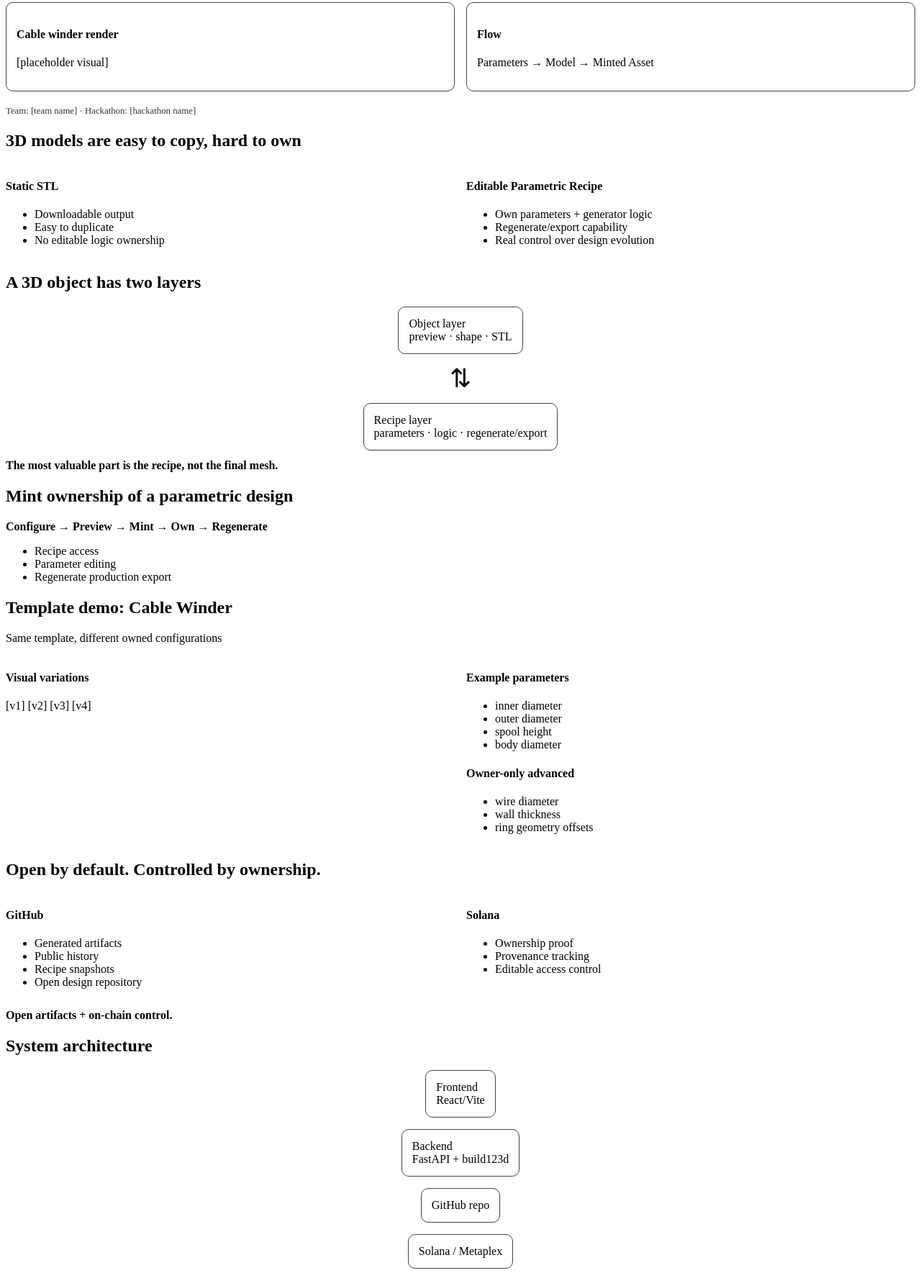
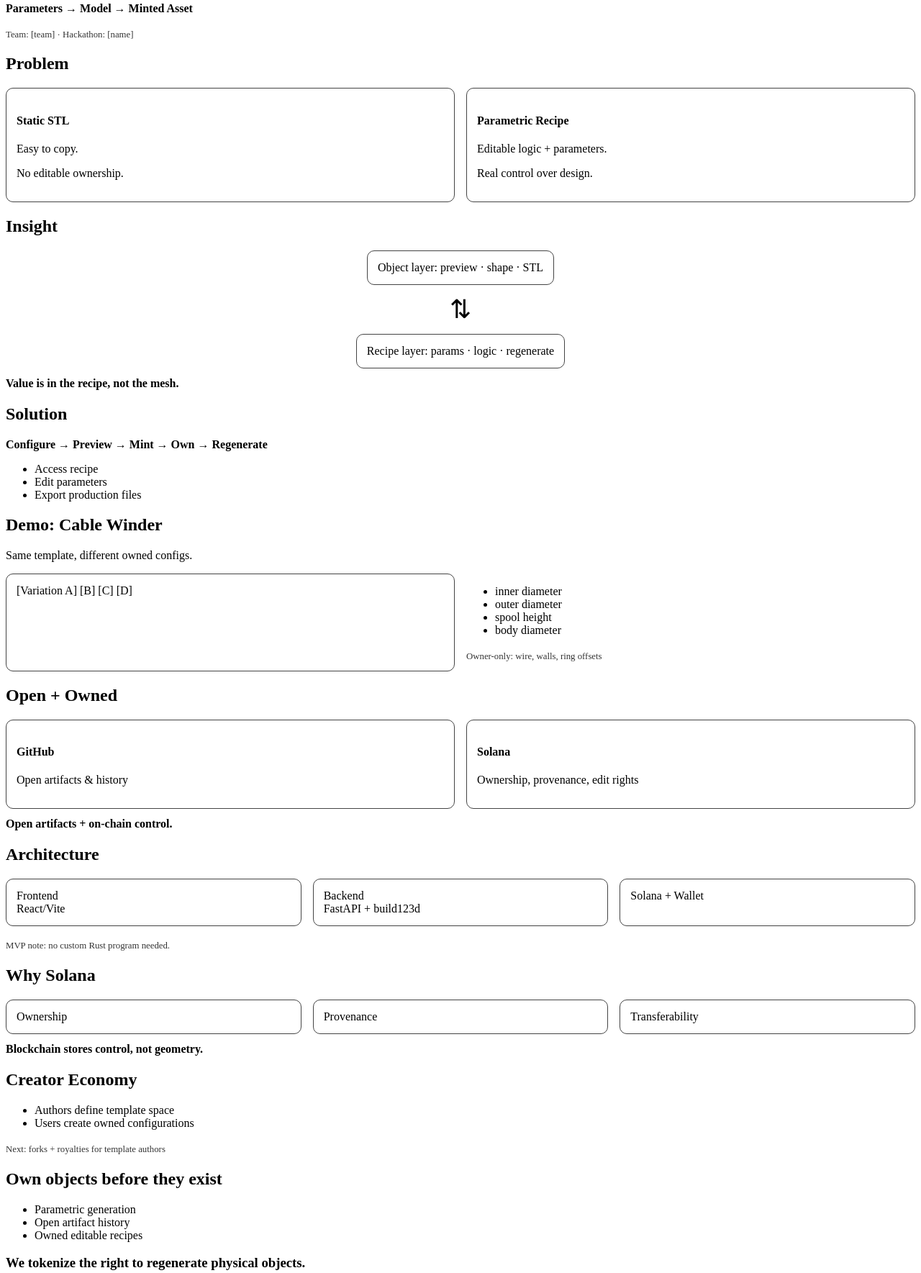
Before and after one commit to maxistar/paramint-slides, a website built with Vite: page index.html in a window 1280 px wide. Shown: the part 139-1908 px from the top of the page at 72% size. Built offline with nearby package versions, Linux system fonts and the light colour scheme; what reveal.js would draw is missing.

Commit message:
content: shorten slides and rename product to 3dmint

```diff
--- a/index.html
+++ b/index.html
@@ -3,162 +3,125 @@
   <head>
     <meta charset="UTF-8" />
     <meta name="viewport" content="width=device-width, initial-scale=1.0" />
-    <title>Paramint Pitch Slides</title>
+    <title>3dmint Pitch Slides</title>
   </head>
   <body>
     <div class="reveal">
       <div class="slides">
         <section>
-          <h1>Paramint</h1>
+          <h1>3dmint</h1>
           <h3>Own the recipe, not just the file</h3>
           <p>Parametric 3D models + Solana ownership</p>
-          <div class="hero-grid">
-            <div class="hero-card">
-              <h4>Cable winder render</h4>
-              <p>[placeholder visual]</p>
-            </div>
-            <div class="hero-card">
-              <h4>Flow</h4>
-              <p>Parameters → Model → Minted Asset</p>
-            </div>
-          </div>
-          <p class="meta">Team: [team name] · Hackathon: [hackathon name]</p>
+          <p class="flow">Parameters → Model → Minted Asset</p>
+          <p class="meta">Team: [team] · Hackathon: [name]</p>
         </section>
 
         <section>
-          <h2>3D models are easy to copy, hard to own</h2>
+          <h2>Problem</h2>
           <div class="two-col">
-            <div>
+            <div class="box">
               <h4>Static STL</h4>
-              <ul>
-                <li>Downloadable output</li>
-                <li>Easy to duplicate</li>
-                <li>No editable logic ownership</li>
-              </ul>
+              <p>Easy to copy.</p>
+              <p>No editable ownership.</p>
             </div>
-            <div>
-              <h4>Editable Parametric Recipe</h4>
-              <ul>
-                <li>Own parameters + generator logic</li>
-                <li>Regenerate/export capability</li>
-                <li>Real control over design evolution</li>
-              </ul>
+            <div class="box">
+              <h4>Parametric Recipe</h4>
+              <p>Editable logic + parameters.</p>
+              <p>Real control over design.</p>
             </div>
           </div>
         </section>
 
         <section>
-          <h2>A 3D object has two layers</h2>
+          <h2>Insight</h2>
           <div class="diagram">
-            <div class="box">Object layer<br/>preview · shape · STL</div>
+            <div class="box">Object layer: preview · shape · STL</div>
             <div class="arrow">⇅</div>
-            <div class="box">Recipe layer<br/>parameters · logic · regenerate/export</div>
+            <div class="box">Recipe layer: params · logic · regenerate</div>
           </div>
-          <p class="strong">The most valuable part is the recipe, not the final mesh.</p>
+          <p class="strong">Value is in the recipe, not the mesh.</p>
         </section>
 
         <section>
-          <h2>Mint ownership of a parametric design</h2>
+          <h2>Solution</h2>
           <p class="flow">Configure → Preview → Mint → Own → Regenerate</p>
           <ul>
-            <li>Recipe access</li>
-            <li>Parameter editing</li>
-            <li>Regenerate production export</li>
+            <li>Access recipe</li>
+            <li>Edit parameters</li>
+            <li>Export production files</li>
           </ul>
         </section>
 
         <section>
-          <h2>Template demo: Cable Winder</h2>
-          <p>Same template, different owned configurations</p>
+          <h2>Demo: Cable Winder</h2>
+          <p>Same template, different owned configs.</p>
           <div class="two-col">
+            <div class="box">[Variation A] [B] [C] [D]</div>
             <div>
-              <h4>Visual variations</h4>
-              <p>[v1] [v2] [v3] [v4]</p>
-            </div>
-            <div>
-              <h4>Example parameters</h4>
               <ul>
                 <li>inner diameter</li>
                 <li>outer diameter</li>
                 <li>spool height</li>
                 <li>body diameter</li>
               </ul>
-              <h4>Owner-only advanced</h4>
-              <ul>
-                <li>wire diameter</li>
-                <li>wall thickness</li>
-                <li>ring geometry offsets</li>
-              </ul>
+              <p class="meta">Owner-only: wire, walls, ring offsets</p>
             </div>
           </div>
         </section>
 
         <section>
-          <h2>Open by default. Controlled by ownership.</h2>
+          <h2>Open + Owned</h2>
           <div class="two-col">
-            <div>
+            <div class="box">
               <h4>GitHub</h4>
-              <ul>
-                <li>Generated artifacts</li>
-                <li>Public history</li>
-                <li>Recipe snapshots</li>
-                <li>Open design repository</li>
-              </ul>
+              <p>Open artifacts & history</p>
             </div>
-            <div>
+            <div class="box">
               <h4>Solana</h4>
-              <ul>
-                <li>Ownership proof</li>
-                <li>Provenance tracking</li>
-                <li>Editable access control</li>
-              </ul>
+              <p>Ownership, provenance, edit rights</p>
             </div>
           </div>
           <p class="strong">Open artifacts + on-chain control.</p>
         </section>
 
         <section>
-          <h2>System architecture</h2>
-          <div class="diagram">
+          <h2>Architecture</h2>
+          <div class="three-col">
             <div class="box">Frontend<br/>React/Vite</div>
             <div class="box">Backend<br/>FastAPI + build123d</div>
-            <div class="box">GitHub repo</div>
-            <div class="box">Solana / Metaplex</div>
-            <div class="box">Phantom wallet</div>
+            <div class="box">Solana + Wallet</div>
           </div>
-          <p>No custom Rust program is needed for the MVP.</p>
+          <p class="meta">MVP note: no custom Rust program needed.</p>
         </section>
 
         <section>
-          <h2>Why Solana is actually useful here</h2>
+          <h2>Why Solana</h2>
           <div class="three-col">
             <div class="box">Ownership</div>
             <div class="box">Provenance</div>
             <div class="box">Transferability</div>
           </div>
-          <p class="strong">Blockchain is not used for storing geometry. It is used for control.</p>
+          <p class="strong">Blockchain stores control, not geometry.</p>
         </section>
 
         <section>
-          <h2>From users to creators</h2>
-          <p>Two-layer authorship model:</p>
+          <h2>Creator Economy</h2>
           <ul>
-            <li>Template authors define the design space</li>
-            <li>Users create owned configurations inside that space</li>
+            <li>Authors define template space</li>
+            <li>Users create owned configurations</li>
           </ul>
-          <p>Future: forkable public designs + royalties for template authors.</p>
-          <p class="strong">Templates define possibilities. Users create within them.</p>
+          <p class="meta">Next: forks + royalties for template authors</p>
         </section>
 
         <section>
-          <h2>Own your objects before they exist</h2>
+          <h2>Own objects before they exist</h2>
           <ul>
             <li>Parametric generation</li>
-            <li>Open GitHub artifact history</li>
-            <li>Solana ownership + editable recipe control</li>
+            <li>Open artifact history</li>
+            <li>Owned editable recipes</li>
           </ul>
-          <h3>We don’t tokenize files. We tokenize the right to regenerate physical objects.</h3>
-          <p class="meta">Demo URL: [link] · GitHub: [link] · QR: [placeholder]</p>
+          <h3>We tokenize the right to regenerate physical objects.</h3>
+          <p class="meta">Demo: [url] · GitHub: [url] · QR: [code]</p>
         </section>
       </div>
     </div>
```
